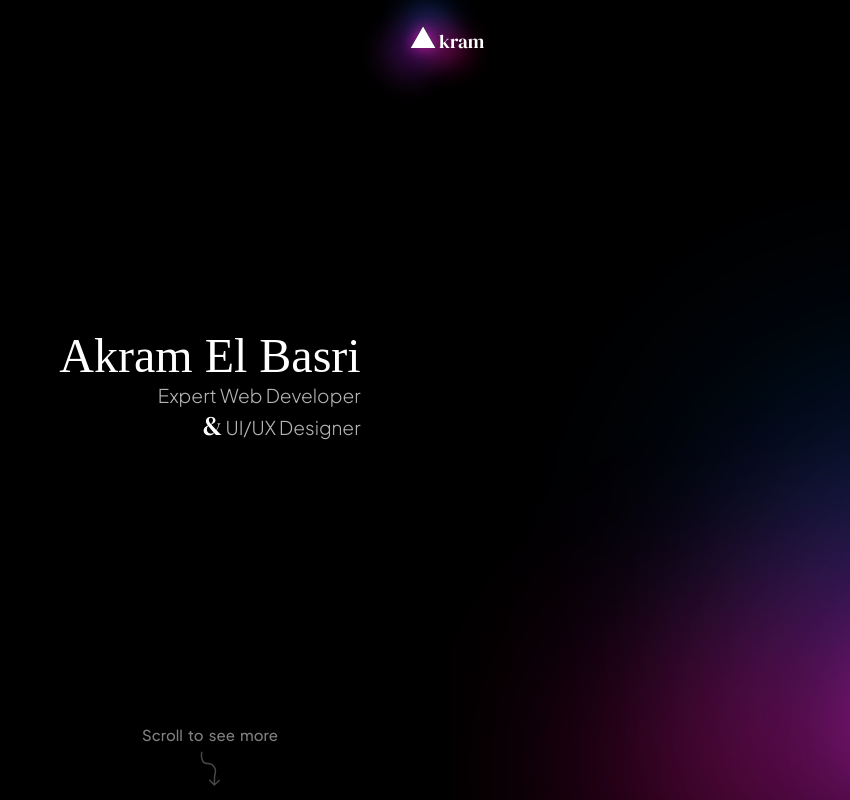
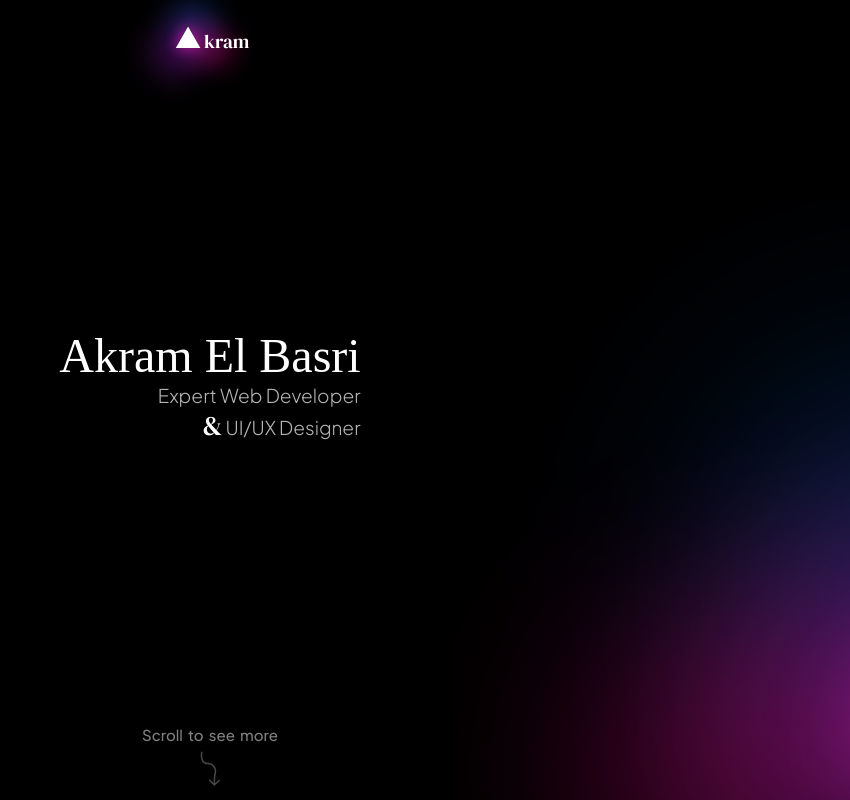
Before and after one commit to akramthedev/new-portfolio, a React (Create React App) app: page / in a window 1280 px wide. Shown: the top 800 px of the page, without its empty margins (430-1280 px from the left). Built offline with nearby package versions, Linux system fonts and the light colour scheme; a web font is replaced by a local one.

Commit message:
Update index.css

```diff
--- a/src/Components/index.css
+++ b/src/Components/index.css
@@ -13,6 +13,8 @@
   justify-content: space-between;
   background-color: black !important;
 }
+
+
 .navbar{
     height: 80px;
     width: 100%;
@@ -22,9 +24,14 @@
     align-items: center;
     justify-content: center;
     position: fixed;
-  background-color: transparent !important;
+    left: 50%;
+    transform: translateX(-50%);
+    background-color: transparent !important;
     z-index: 9999999;
 }
+
+
+
 
 .navbar img{
     visibility: hidden;
```
